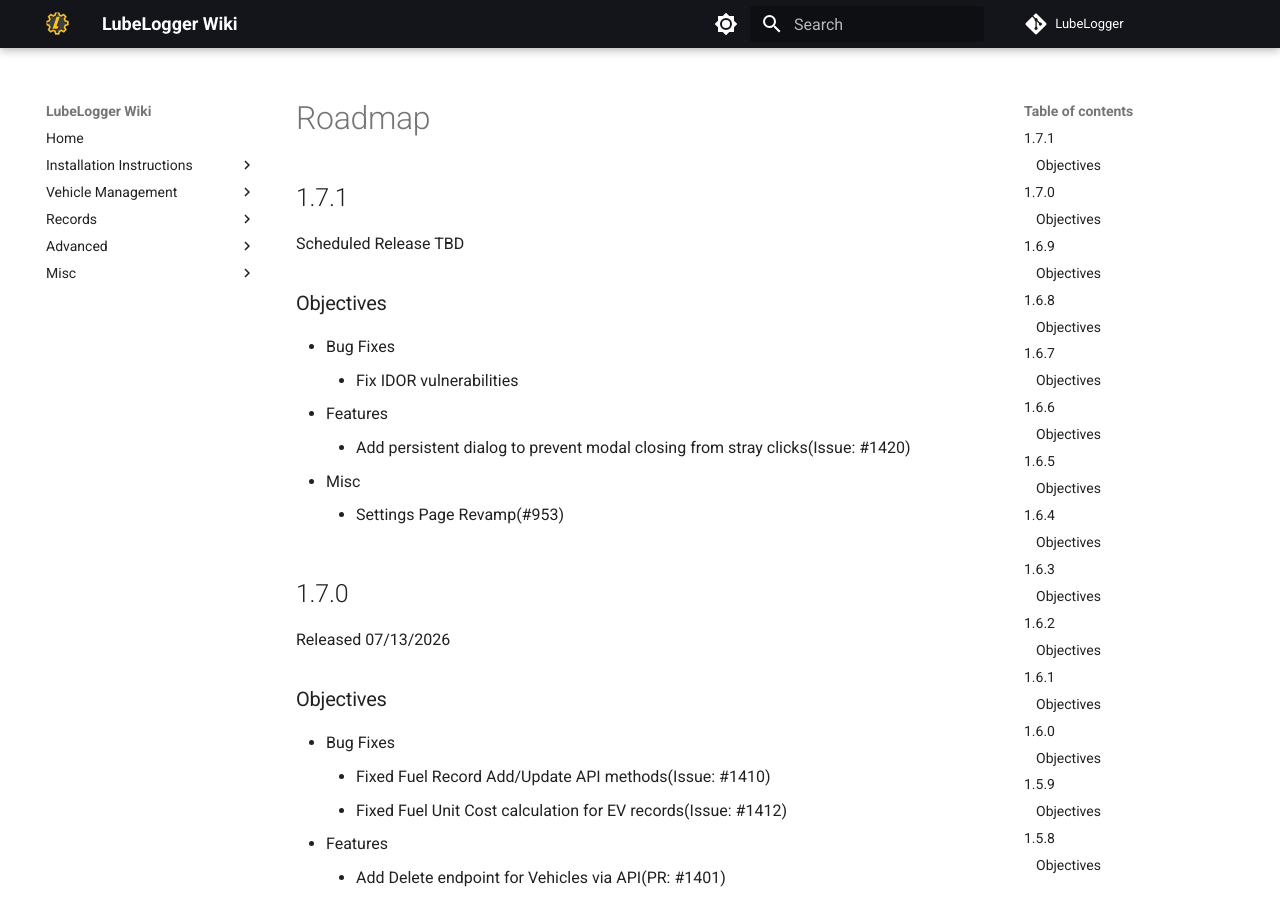
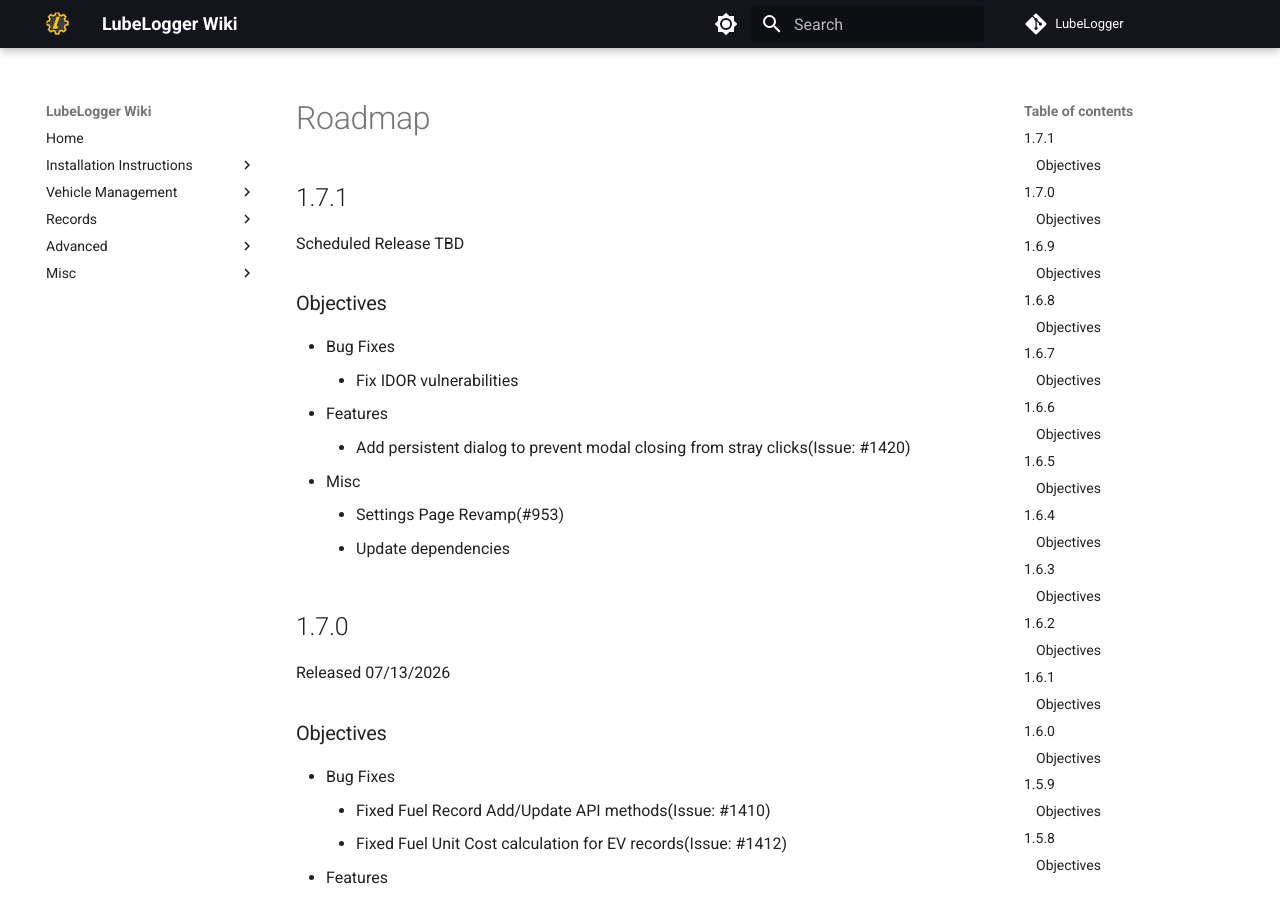
Before and after one commit to hargata/lubelog_docs, an MkDocs documentation site: the page built from docs/Misc/Roadmap.md, in a window 1280 px wide and 900 px high. Built offline with MkDocs 1.6.1 and Material for MkDocs 9.7.7, drawn with Linux system fonts in a browser that asks for light colours; comment, search, counter and statistics services are not loaded.

Commit message:
update roadmap

```diff
--- a/docs/Misc/Roadmap.md
+++ b/docs/Misc/Roadmap.md
@@ -10,6 +10,7 @@
     - Add persistent dialog to prevent modal closing from stray clicks(Issue: #1420)
 - Misc
     - Settings Page Revamp(#953)
+    - Update dependencies
 
 ## 1.7.0
 Released 07/13/2026
```
